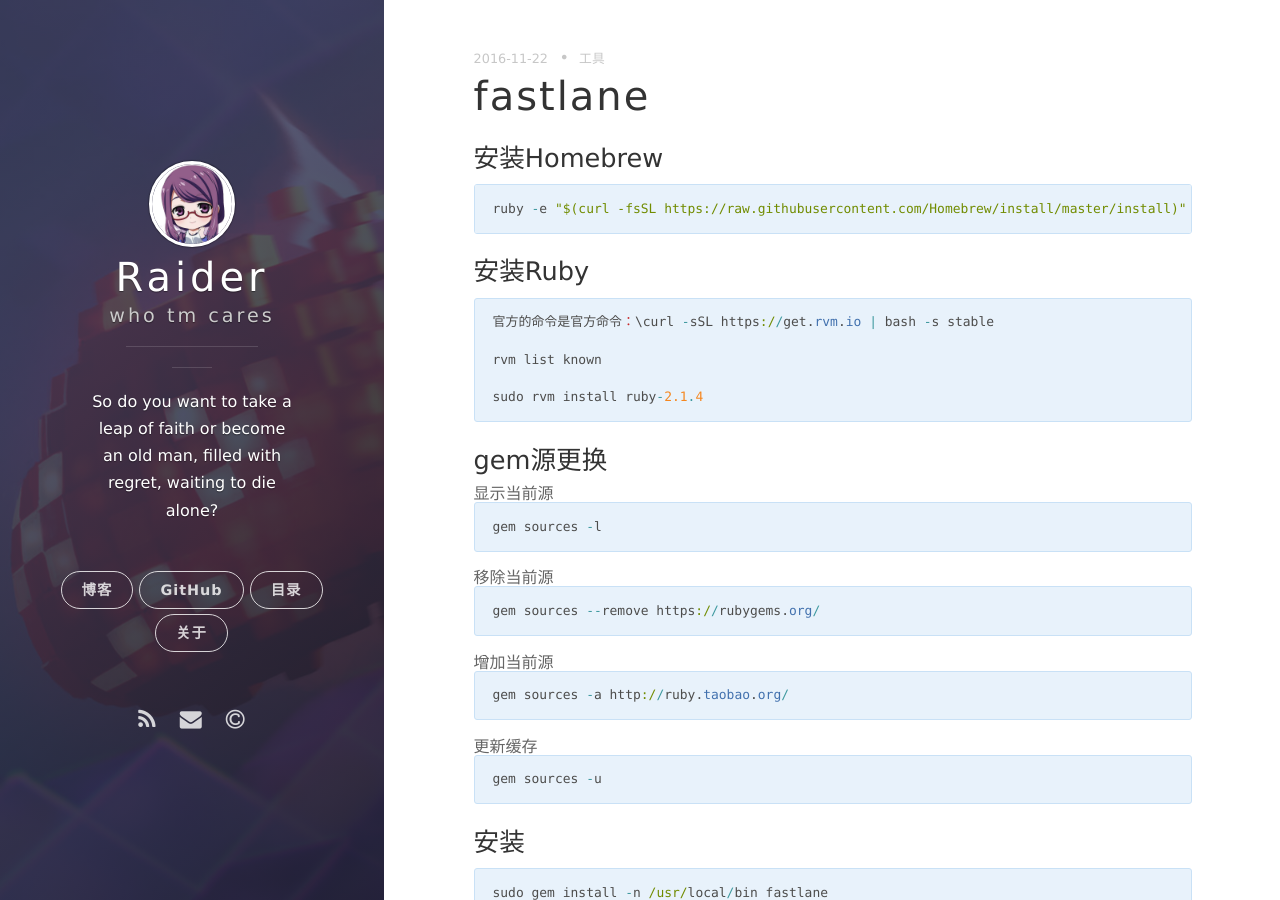
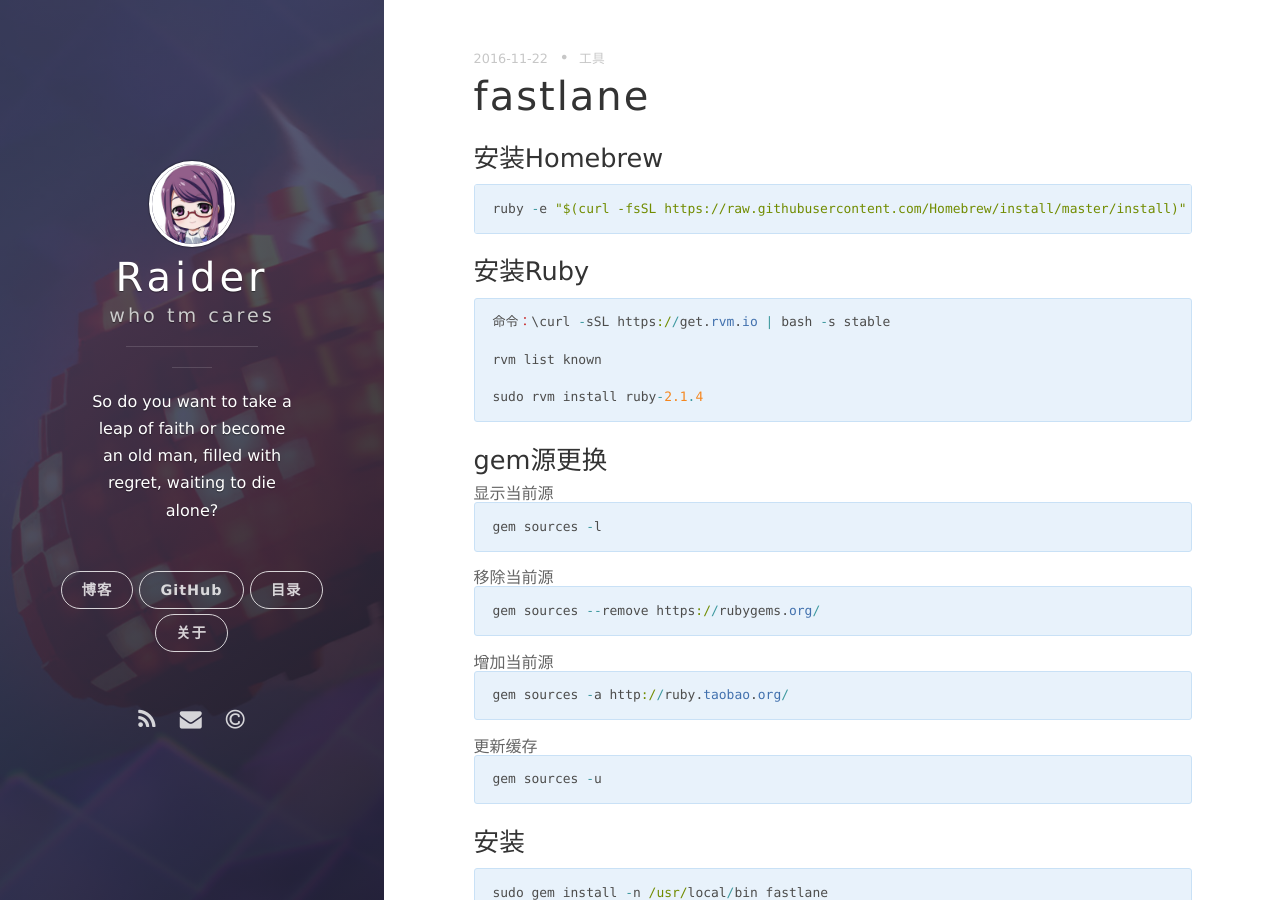
Before and after one commit to ioRaid/ioRaid.github.io, a Jekyll site: the page built from _posts/2016-11-22-iOS持续集成-fastlane.md, in a window 1280 px wide and 900 px high. Built offline with Jekyll 4.4.1, drawn with Linux system fonts in a browser that asks for light colours; nearby versions of some CDN libraries; comment, search, counter and statistics services are not loaded.

Commit message:
Update 2016-11-22-iOS持续集成-fastlane.md

```diff
--- a/_posts/2016-11-22-iOS持续集成-fastlane.md
+++ b/_posts/2016-11-22-iOS持续集成-fastlane.md
@@ -19,7 +19,7 @@ ruby -e "$(curl -fsSL https://raw.githubusercontent.com/Homebrew/install/master/
 
 {% highlight ruby %}
 
-官方的命令是官方命令：\curl -sSL https://get.rvm.io | bash -s stable
+命令：\curl -sSL https://get.rvm.io | bash -s stable
 
 rvm list known
 
```
